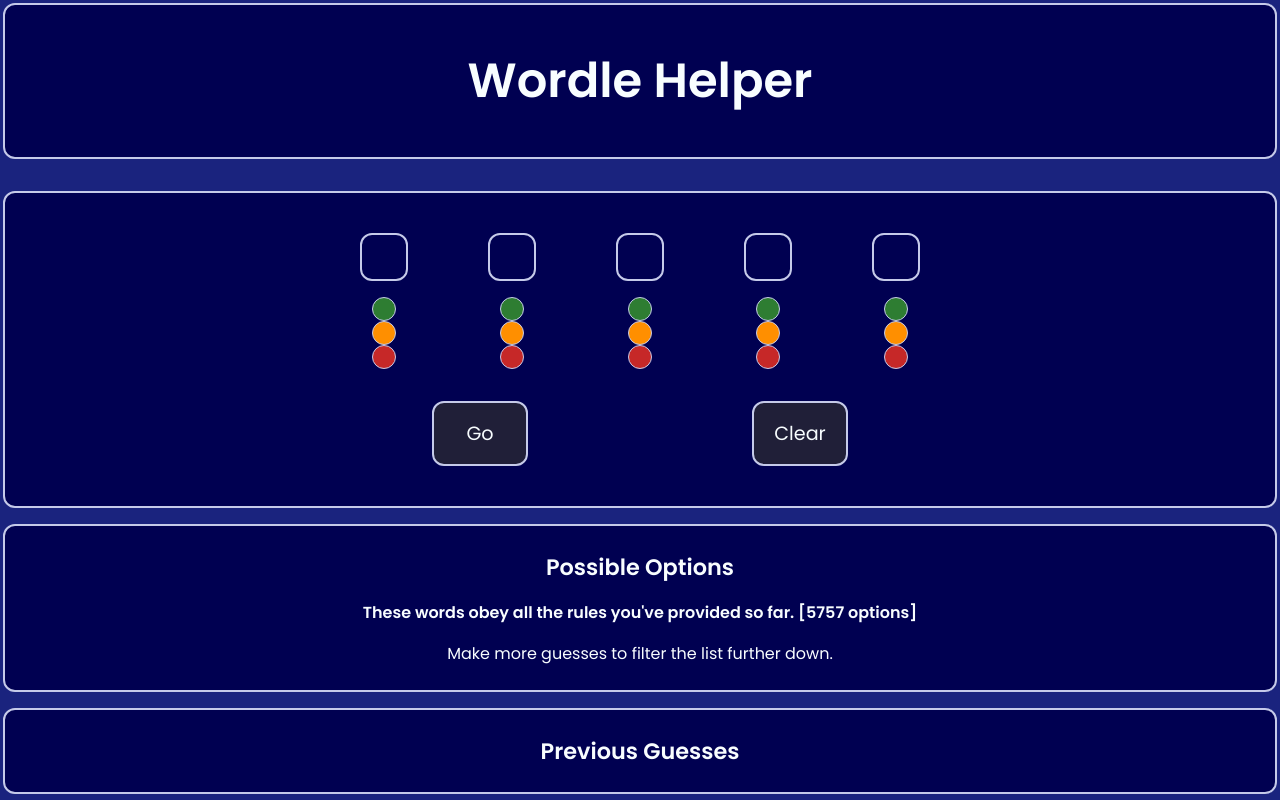
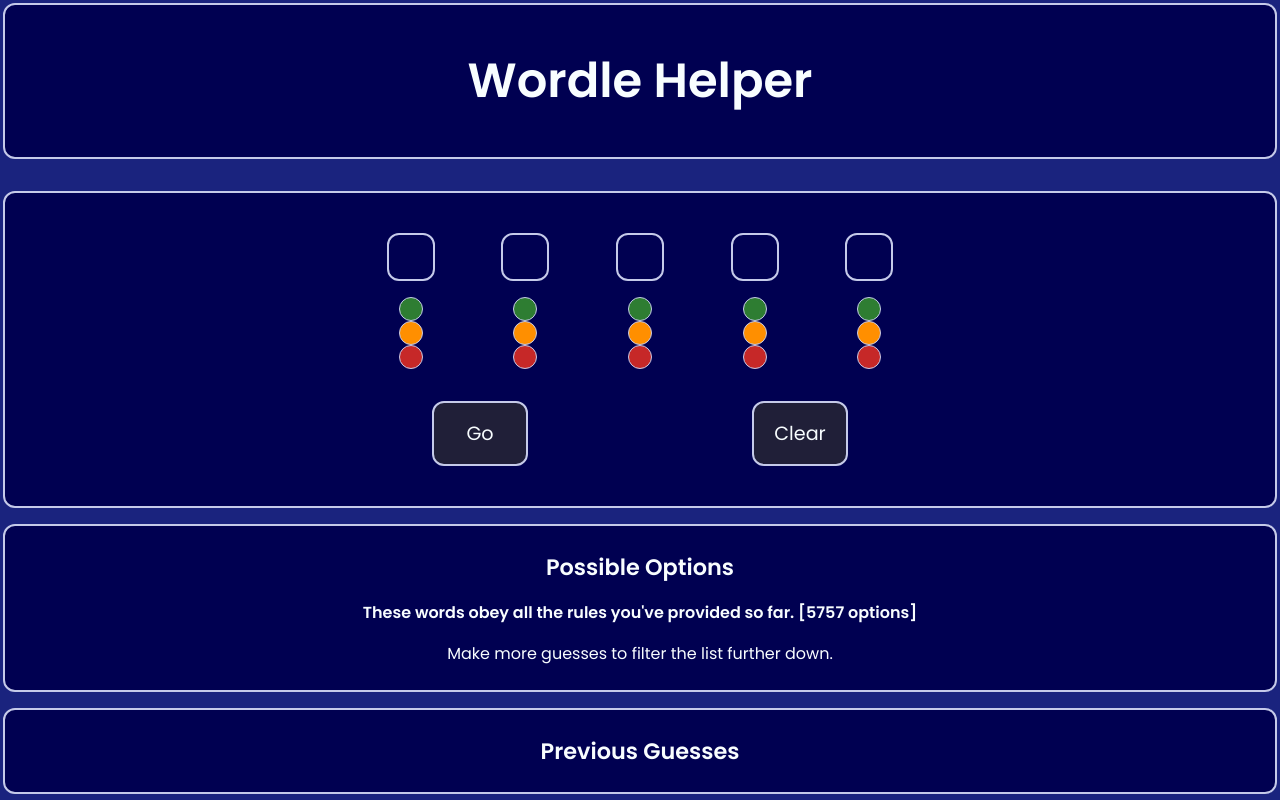
Before and after one commit to liamjamesburks/wordle-helper, a React (Create React App) app: page / in a window 1280 px wide. Shown: the top 800 px of the page. Built offline with nearby package versions, Linux system fonts and the light colour scheme.

Commit message:
Updated input component to use flex instead of grid.

```diff
--- a/src/components/word-input/word-input-styles.css
+++ b/src/components/word-input/word-input-styles.css
@@ -1,8 +1,8 @@
 .word-input-container {
-    display: grid;
-    grid-template-columns: 1fr 1fr 1fr 1fr 1fr;
+    display: flex;
+
     align-items: center;
-    justify-content: center;
+    justify-content: space-evenly;
     height: 100%;
     width: 100%;
     max-width: 40rem;
```
